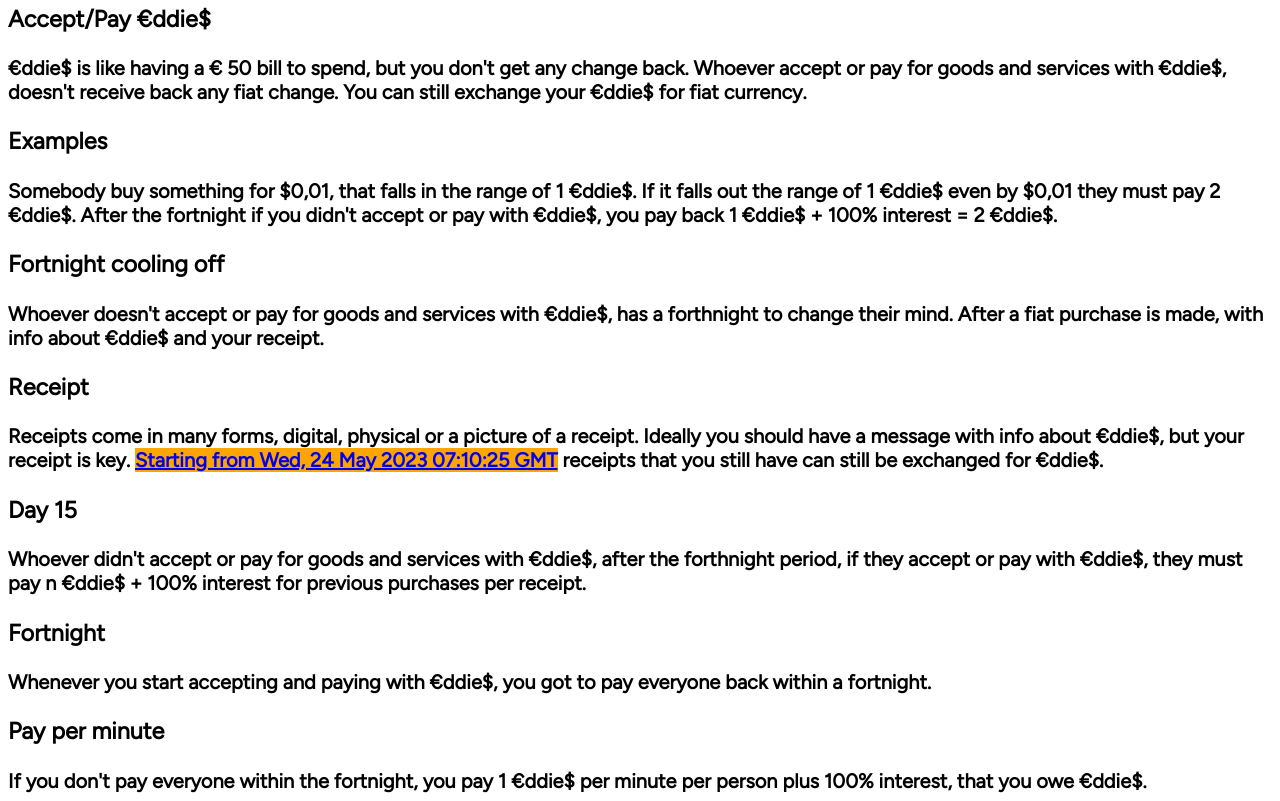
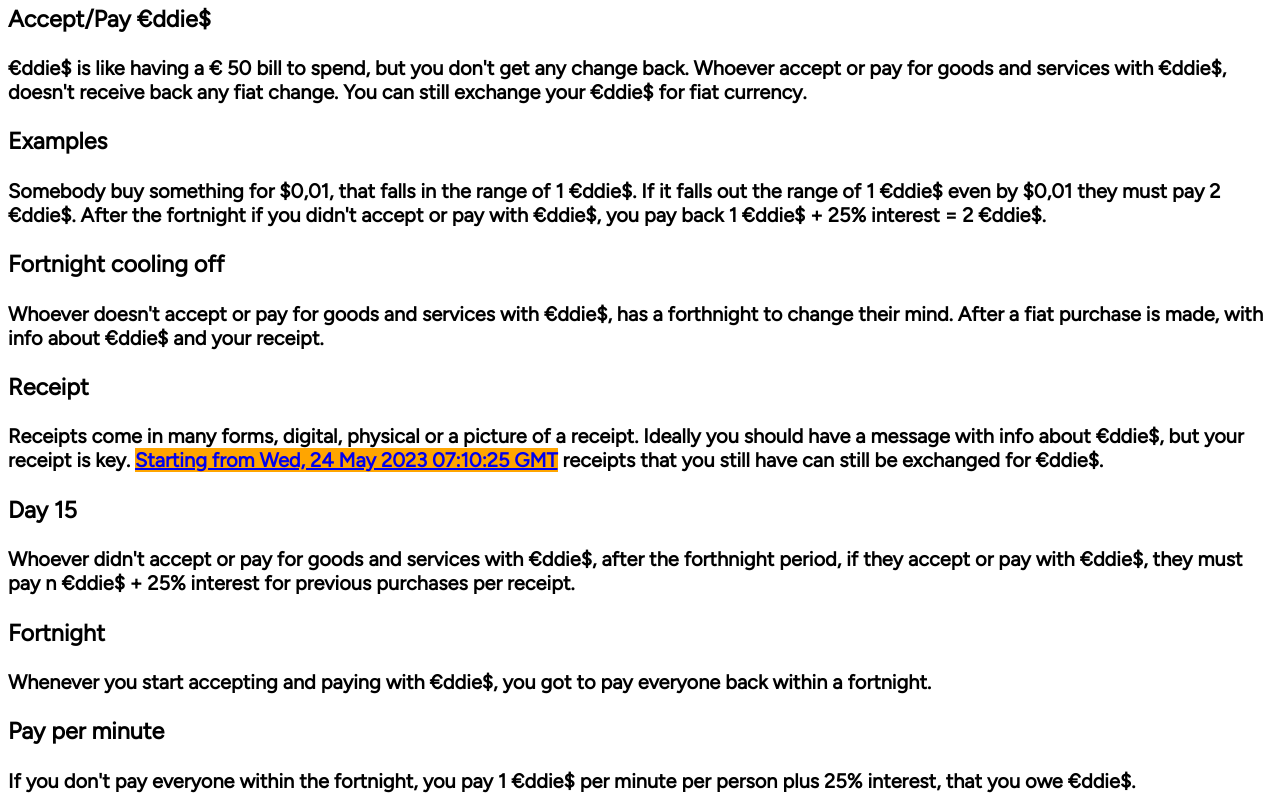
Before and after one commit to equin001/3, a plain HTML site: page index.html in a window 1280 px wide. Shown: the part 97-898 px from the top of the page. Drawn offline with Linux system fonts and the light colour scheme.

Commit message:
Update index.html

```diff
--- a/index.html
+++ b/index.html
@@ -15,7 +15,7 @@ body {
 <b>€ddie$ is like having a € 50 bill to spend, but you don't get any change back. Whoever accept or pay for goods and services with €ddie$, doesn't receive back any fiat change. You can still exchange your €ddie$ for fiat currency. <b>
 
 <h3>Examples</h3>
-<b>Somebody buy something for $0,01, that falls in the range of 1 €ddie$. If it falls out the range of 1 €ddie$ even by $0,01 they must pay 2 €ddie$. After the fortnight if you didn't accept or pay with €ddie$, you pay back 1 €ddie$ + 100% interest = 2 €ddie$. <b>
+<b>Somebody buy something for $0,01, that falls in the range of 1 €ddie$. If it falls out the range of 1 €ddie$ even by $0,01 they must pay 2 €ddie$. After the fortnight if you didn't accept or pay with €ddie$, you pay back 1 €ddie$ + 25% interest = 2 €ddie$. <b>
 
 <h3>Fortnight cooling off</h3>
 <b>Whoever doesn't accept or pay for goods and services with €ddie$, has a forthnight to change their mind. After a fiat purchase is made, with info about €ddie$ and your receipt.<b>
@@ -24,13 +24,13 @@ body {
   <b>Receipts come in many forms, digital, physical or a picture of a receipt. Ideally you should have a message with info about €ddie$, but your receipt is key. <a href="https://algoexplorer.io/tx/YYRM2TA3JMBBWH4JBVRGK4G6IECRDUOIJCJJKG2WKLUPKA743FOA"  target="_blank" style="background-color:orange">Starting from Wed, 24 May 2023 07:10:25 GMT</a> receipts that you still have can still be exchanged for €ddie$.<b>
 
 <h3>Day 15</h3>
-<b>Whoever didn't accept or pay for goods and services with €ddie$, after the forthnight period, if they accept or pay with €ddie$, they must pay n €ddie$ + 100% interest for previous purchases per receipt. <b>
+<b>Whoever didn't accept or pay for goods and services with €ddie$, after the forthnight period, if they accept or pay with €ddie$, they must pay n €ddie$ + 25% interest for previous purchases per receipt. <b>
 
 <h3>Fortnight</h3>
 <b>Whenever you start accepting and paying with €ddie$, you got to pay everyone back within a fortnight.<b>
 
 <h3>Pay per minute</h3>
-<b>If you don't pay everyone within the fortnight, you pay 1 €ddie$ per minute per person plus 100% interest, that you owe €ddie$.<b>
+<b>If you don't pay everyone within the fortnight, you pay 1 €ddie$ per minute per person plus 25% interest, that you owe €ddie$.<b>
 
 
 
```
